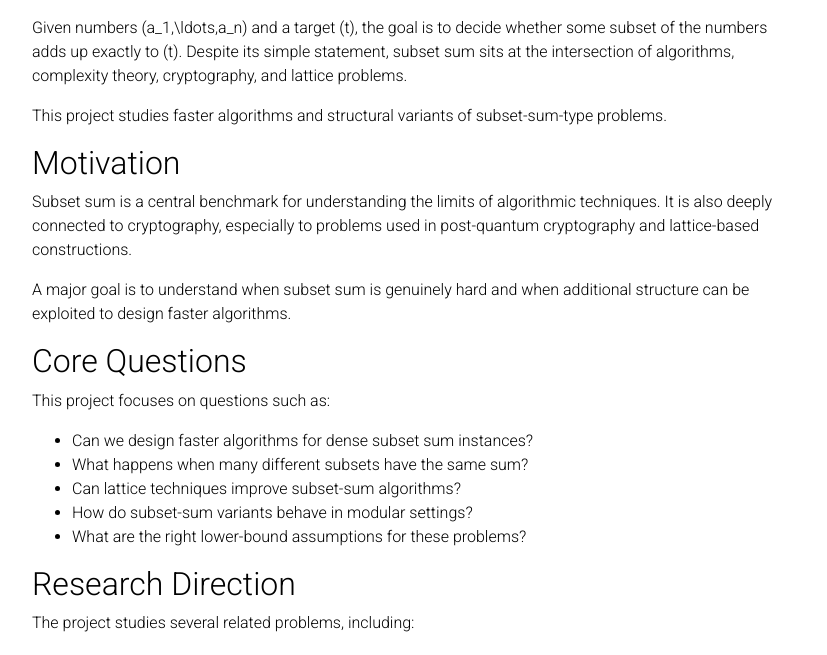
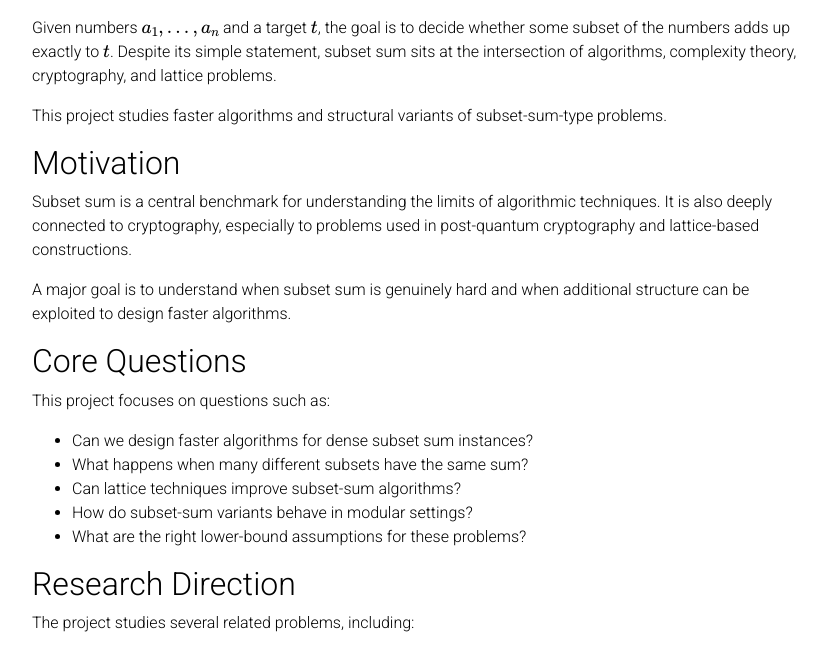
Before and after one commit to Mahe94/mahe94.github.io, a Jekyll site: the page built from _projects/3_project.md, in a window 1280 px wide and 900 px high, scrolled down 309 px, cut to the strip 245-900 px from the top of the window. Shown: the whole strip, without its empty margins (223-1050 px from the left). Built offline with Jekyll 4.4.1, drawn with Linux system fonts in a browser that asks for light colours; comment, search, counter and statistics services are not loaded; a style sheet for code colours, icons or effects is not loaded.

```diff
--- a/_projects/3_project.md
+++ b/_projects/3_project.md
@@ -17,7 +17,7 @@ bibliography_query: "@*[project_subsetsum=true]"
 
 Subset sum is one of the most fundamental problems in theoretical computer science.
 
-Given numbers \(a_1,\ldots,a_n\) and a target \(t\), the goal is to decide whether some subset of the numbers adds up exactly to \(t\). Despite its simple statement, subset sum sits at the intersection of algorithms, complexity theory, cryptography, and lattice problems.
+Given numbers $a_1,\ldots,a_n$ and a target $t$, the goal is to decide whether some subset of the numbers adds up exactly to $t$. Despite its simple statement, subset sum sits at the intersection of algorithms, complexity theory, cryptography, and lattice problems.
 
 This project studies faster algorithms and structural variants of subset-sum-type problems.
 
```
